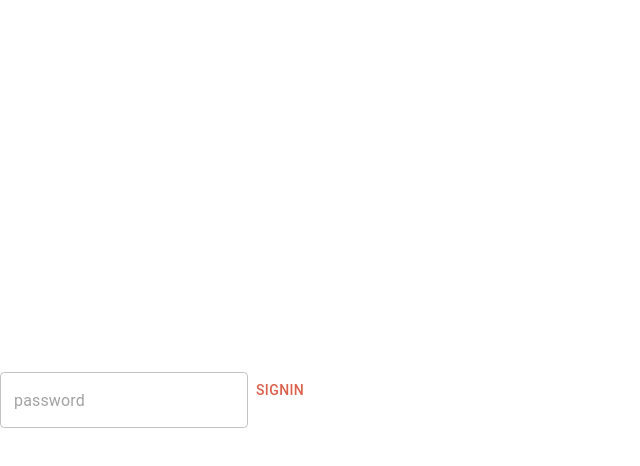
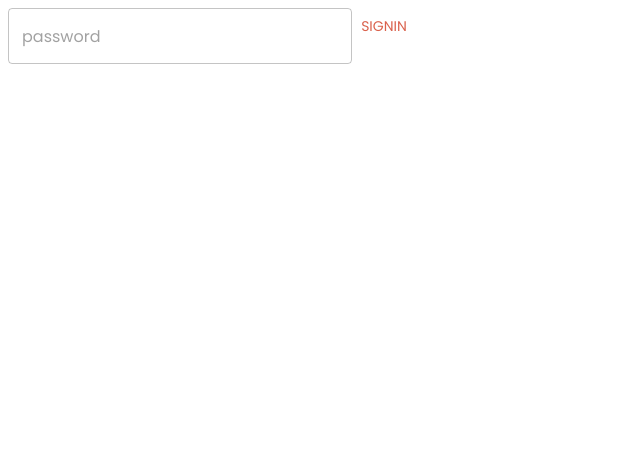
Before and after one commit to princejohnson37/MyJournal-Frontend, a React (Vite) app: page / in a window 1280 px wide. Shown: the top 466 px of the page, without its empty margins (0-640 px from the left). Built offline with nearby package versions, Linux system fonts and the light colour scheme.

Commit message:
font implimented

```diff
--- a/package.json
+++ b/package.json
@@ -12,6 +12,7 @@
   "dependencies": {
     "@emotion/react": "^11.11.1",
     "@emotion/styled": "^11.11.0",
+    "@fontsource/poppins": "^5.0.8",
     "@mui/material": "^5.14.10",
     "react": "^18.2.0",
     "react-dom": "^18.2.0",
--- a/src/index.css
+++ /dev/null
@@ -1,69 +0,0 @@
-:root {
-  font-family: Inter, system-ui, Avenir, Helvetica, Arial, sans-serif;
-  line-height: 1.5;
-  font-weight: 400;
-
-  color-scheme: light dark;
-  color: rgba(255, 255, 255, 0.87);
-  background-color: #242424;
-
-  font-synthesis: none;
-  text-rendering: optimizeLegibility;
-  -webkit-font-smoothing: antialiased;
-  -moz-osx-font-smoothing: grayscale;
-  -webkit-text-size-adjust: 100%;
-}
-
-a {
-  font-weight: 500;
-  color: #646cff;
-  text-decoration: inherit;
-}
-a:hover {
-  color: #535bf2;
-}
-
-body {
-  margin: 0;
-  display: flex;
-  place-items: center;
-  min-width: 320px;
-  min-height: 100vh;
-}
-
-h1 {
-  font-size: 3.2em;
-  line-height: 1.1;
-}
-
-button {
-  border-radius: 8px;
-  border: 1px solid transparent;
-  padding: 0.6em 1.2em;
-  font-size: 1em;
-  font-weight: 500;
-  font-family: inherit;
-  background-color: #1a1a1a;
-  cursor: pointer;
-  transition: border-color 0.25s;
-}
-button:hover {
-  border-color: #646cff;
-}
-button:focus,
-button:focus-visible {
-  outline: 4px auto -webkit-focus-ring-color;
-}
-
-@media (prefers-color-scheme: light) {
-  :root {
-    color: #213547;
-    background-color: #ffffff;
-  }
-  a:hover {
-    color: #747bff;
-  }
-  button {
-    background-color: #f9f9f9;
-  }
-}
--- a/src/styles/common.scss
+++ b/src/index.scss
@@ -5,3 +5,6 @@ svg,
 button {
   outline: none !important;
 }
+body {
+  font-family: "Poppins";
+}
--- a/src/main.jsx
+++ b/src/main.jsx
@@ -1,7 +1,7 @@
 import React from "react";
 import ReactDOM from "react-dom/client";
 import App from "./App.jsx";
-import "./index.css";
+import "./index.scss";
 import theme from "./theme.js";
 import { ThemeProvider } from "@mui/material/styles";
 
--- a/src/theme.js
+++ b/src/theme.js
@@ -1,7 +1,13 @@
 import { createTheme } from "@mui/material/styles";
+import "@fontsource/poppins"; // Defaults to weight 400
+import "@fontsource/poppins/400.css"; // Specify weight
+import "@fontsource/poppins/400-italic.css"; // Specify weight and style
 
-// custom theme
 const theme = createTheme({
+  typography: {
+    fontFamily: '"Poppins", sans-serif', // Set Poppins as the default font
+  },
+
   palette: {
     primary: {
       main: "#DA614C",
```
Also changed, not shown: src/App.jsx (+6 -8 lines), src/App.css (deleted), 1 other file (tests, documents, lock files or other folders).
